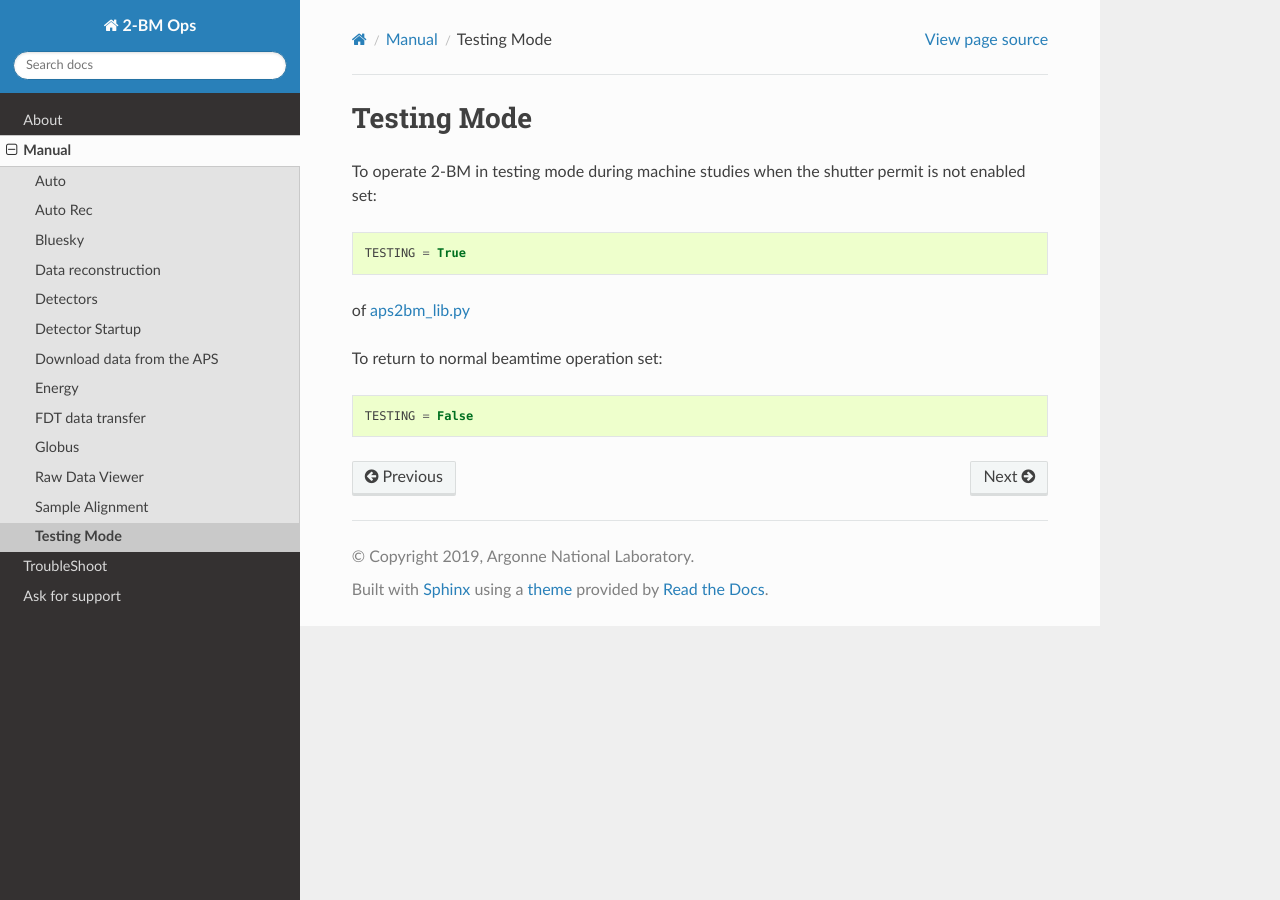
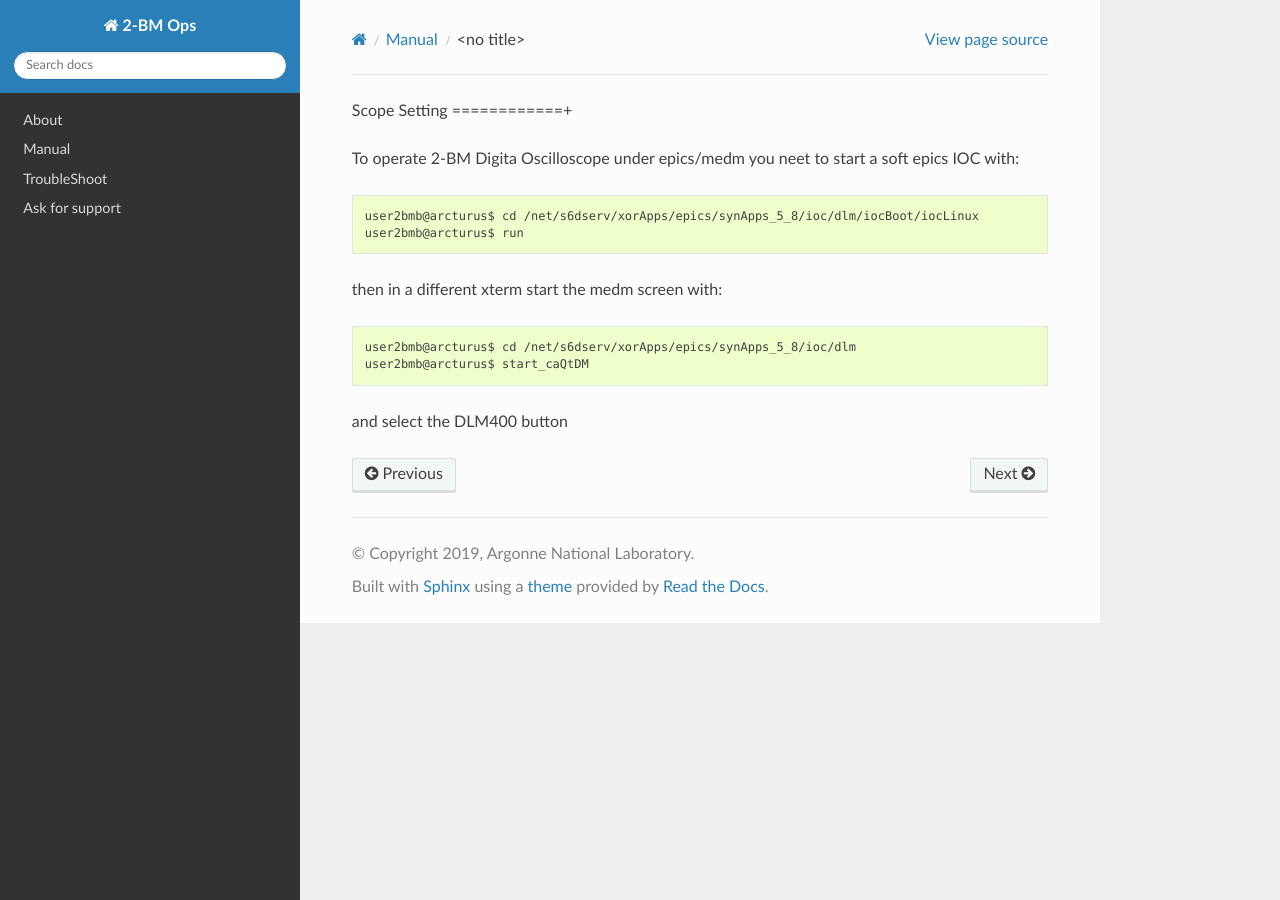
Before and after one commit to xray-imaging/2bm-docs, a Sphinx documentation site: the page built from docs/source/manual/item_013.rst, in a window 1280 px wide. Built offline with Sphinx 7.4.7 and the Read the Docs theme 2.0.0, drawn with Linux system fonts in a browser that asks for light colours.

Commit message:
added scope instructions

```diff
--- a/docs/source/manual/item_013.rst
+++ b/docs/source/manual/item_013.rst
@@ -1,15 +1,17 @@
-Testing Mode
-============
+Scope Setting
+============+
 
 .. contents::
    :local:
 
-To operate 2-BM in testing mode during machine studies when the shutter permit is not enabled set::
+To operate 2-BM Digita Oscilloscope under epics/medm you neet to start a soft epics IOC with::
 
-    TESTING = True
+    user2bmb@arcturus$ cd /net/s6dserv/xorApps/epics/synApps_5_8/ioc/dlm/iocBoot/iocLinux
+    user2bmb@arcturus$ run
 
-of `aps2bm_lib.py <https://github.com/decarlof/2bm-tomo/blob/master/flir/libs/aps2bm_lib.py>`_
+then in a different xterm start the medm screen with::
 
-To return to normal beamtime operation set::
+    user2bmb@arcturus$ cd /net/s6dserv/xorApps/epics/synApps_5_8/ioc/dlm
+    user2bmb@arcturus$ start_caQtDM
 
-    TESTING = False
+and select the DLM400 button
```
Also changed, not shown: docs/source/manual/item_014.rst (added, +15 -0 lines).
